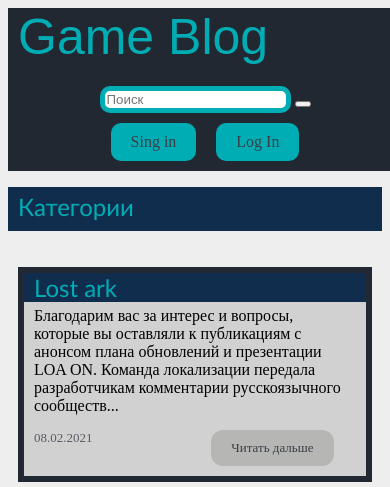
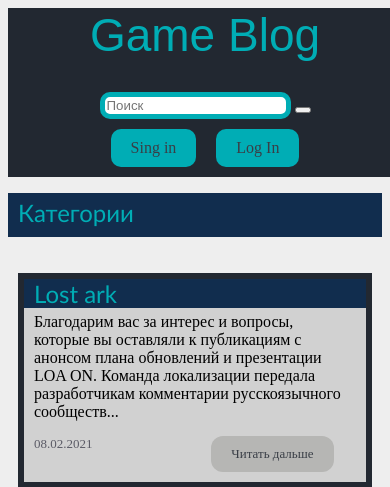
Before and after one commit to 51Sirius/game_blog, a Flask app: page / in a window 390 px wide. Shown: the top 487 px of the page. Run offline with Flask 2, Linux system fonts and the light colour scheme.

Commit message:
adaptation logo and correct form search position

```diff
--- a/static/style.css
+++ b/static/style.css
@@ -192,6 +192,11 @@
         margin: auto !important;
     }
 
+    .logo {
+        font-size: 46px;
+        text-align: center;
+    }
+
 
 }
 
@@ -208,7 +213,7 @@
 }
 
 header form {
-    padding-top: 20px;
+    padding-top: 30px;
     margin-left: auto;
     margin-right:auto;
     display: block;
```
